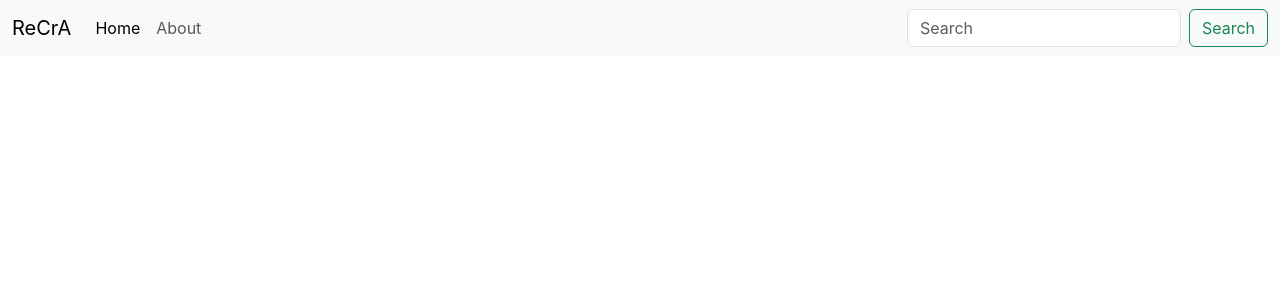
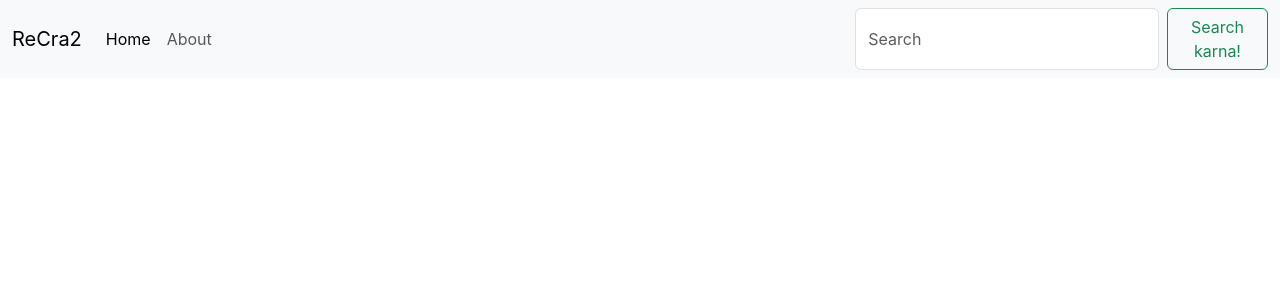
Before and after one commit to prathamesh-patil-5090/textutils, a React (Create React App) app: page / in a window 1280 px wide. Shown: the top 300 px of the page. Built offline with nearby package versions, Linux system fonts and the light colour scheme.

Commit message:
Second Commit

```diff
--- a/src/App.js
+++ b/src/App.js
@@ -1,29 +1,8 @@
 import './App.css';
+import Navbar from './components/Navbar';
 function App() {
   return (
-    <nav className="navbar navbar-expand-lg bg-body-tertiary">
-  <div className="container-fluid">
-    <a className="navbar-brand" href="/">ReCrA</a>
-    <button className="navbar-toggler" type="button" data-bs-toggle="collapse" data-bs-target="#navbarSupportedContent" aria-controls="navbarSupportedContent" aria-expanded="false" aria-label="Toggle navigation">
-      <span className="navbar-toggler-icon"></span>
-    </button>
-    <div className="collapse navbar-collapse" id="navbarSupportedContent">
-      <ul className="navbar-nav me-auto mb-2 mb-lg-0">
-        <li className="nav-item">
-          <a className="nav-link active" aria-current="page" href="/">Home</a>
-        </li>
-        <li className="nav-item">
-          <a className="nav-link" href="/">About</a>
-        </li>
-      </ul>
-      <form className="d-flex" role="search">
-        <input className="form-control me-2" type="search" placeholder="Search" aria-label="Search"/>
-        <button className="btn btn-outline-success" type="submit" >Search</button>
-      </form>
-    </div>
-  </div>
-</nav>
-
+    <><Navbar title="ReCra2" Home="Home" AboutText="About" Search="Search karna!"/></>
   );
 }
 
--- /dev/null
+++ b/src/components/Navbar.js
@@ -0,0 +1,40 @@
+import React from 'react'
+import PropTypes from 'prop-types'
+export default function Navbar(props) {
+  return (
+    <nav className="navbar navbar-expand-lg bg-body-tertiary">
+    <div className="container-fluid">
+      <a className="navbar-brand" href="/">{props.title}</a>
+      <button className="navbar-toggler" type="button" data-bs-toggle="collapse" data-bs-target="#navbarSupportedContent" aria-controls="navbarSupportedContent" aria-expanded="false" aria-label="Toggle navigation">
+        <span className="navbar-toggler-icon"></span>
+      </button>
+      <div className="collapse navbar-collapse" id="navbarSupportedContent">
+        <ul className="navbar-nav me-auto mb-2 mb-lg-0">
+          <li className="nav-item">
+            <a className="nav-link active" aria-current="page" href="/">{props.Home}</a>
+          </li>
+          <li className="nav-item">
+            <a className="nav-link" href="/">{props.AboutText}</a>
+          </li>
+        </ul>
+        <form className="d-flex" role="search">
+          <input className="form-control me-2" type="search" placeholder="Search" aria-label="Search"/>
+          <button className="btn btn-outline-success" type="submit" >{props.Search}</button>
+        </form>
+      </div>
+    </div>
+
+  </nav>
+  )
+}
+Navbar.propTypes = {title: PropTypes.string,
+    Home: PropTypes.string.isRequired,
+    Search: PropTypes.string,
+    AboutText: PropTypes.string
+}
+
+Navbar.defaultProps = {title: "Za Warudo",
+    Home: "Home",
+    Search: "Search",
+    AboutText: "About"
+}
```
Also changed, not shown: src/components/TextForm.js (added, +28 -0 lines).
